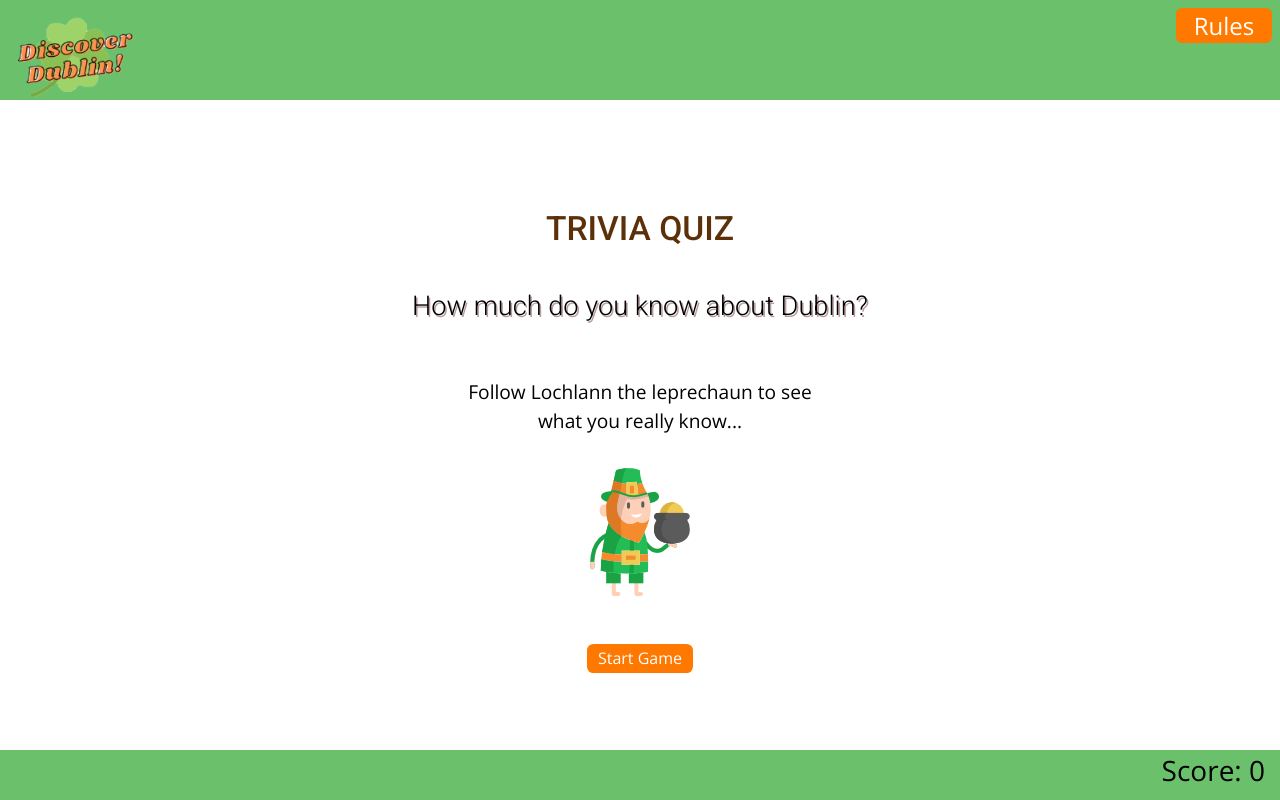
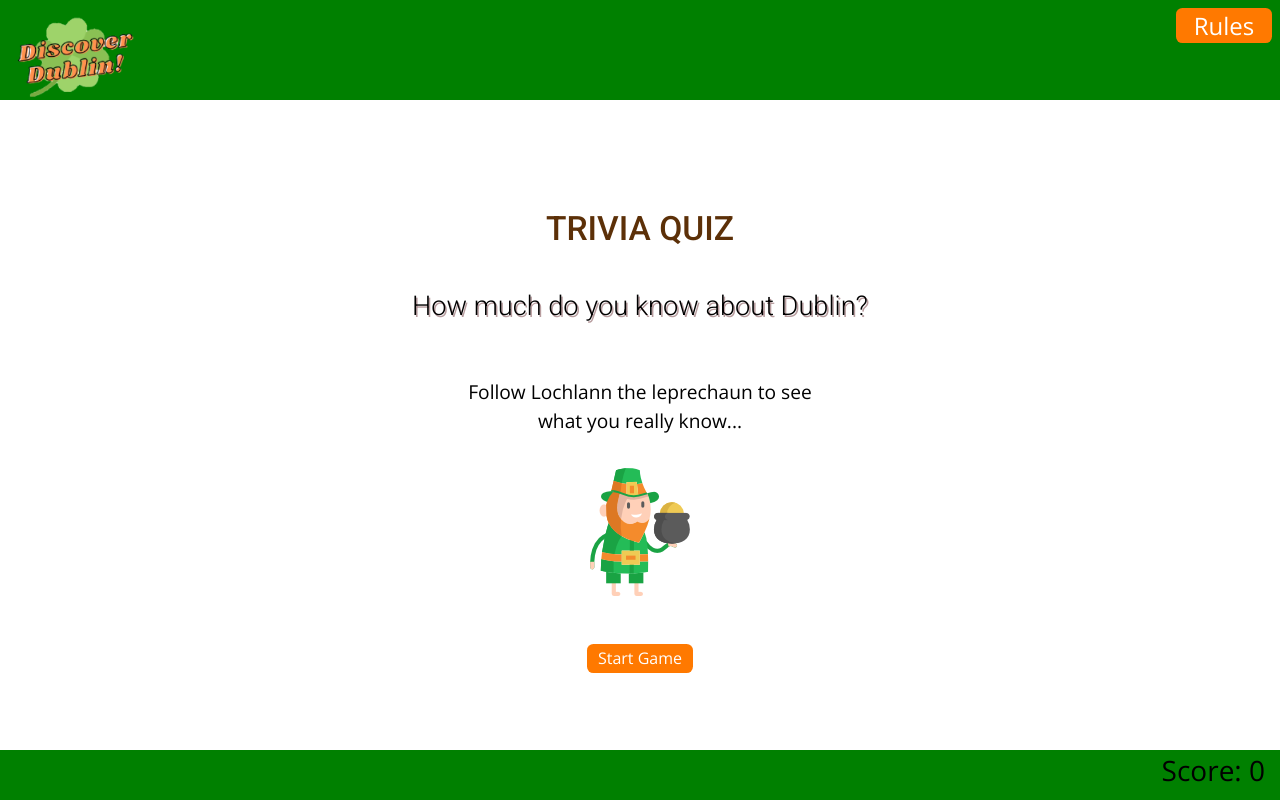
Before and after one commit to MauRuRo/the-mighty-bits-hackathon-proj, a Django app: page / in a window 1280 px wide. Run offline with Django 3.2, Linux system fonts and the light colour scheme; some libraries are stand-ins or nearby versions.

Commit message:
updated color of header and footer to a darker green

```diff
--- a/static/css/style.css
+++ b/static/css/style.css
@@ -29,7 +29,7 @@ h1 {
 }
 /*-- HEADER --*/
 .header-row {
-    background-color: #42b042c7;
+    background-color: green;
     height: 100px;
     width: 100%;
     position: fixed;
@@ -51,7 +51,7 @@ h1 {
     margin-top: 100px!important;
 }
 .footer-row {
-    background-color:#42b042c7;
+    background-color:green;
     background-color: none;
     height: 50px;
     width: 100%;
```
